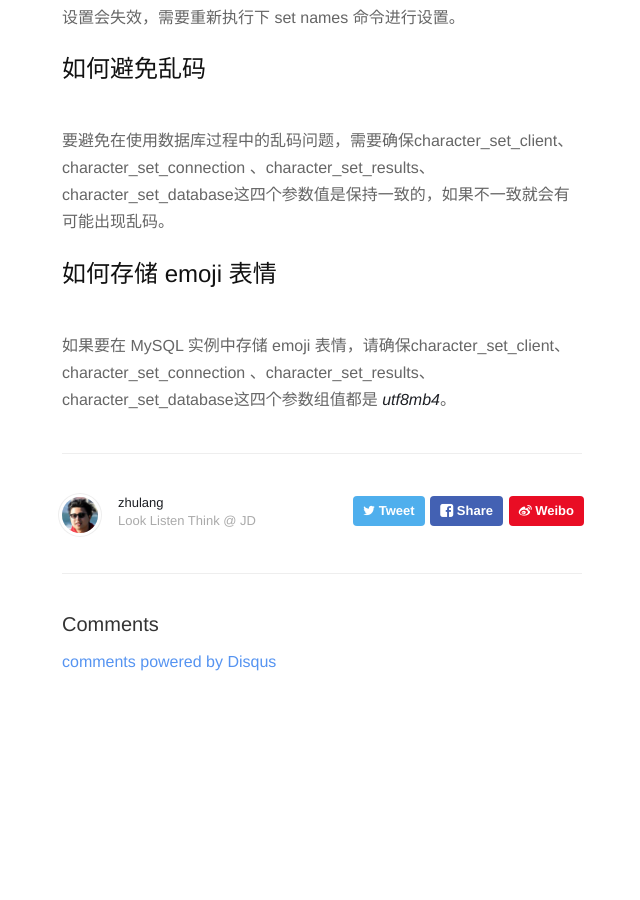
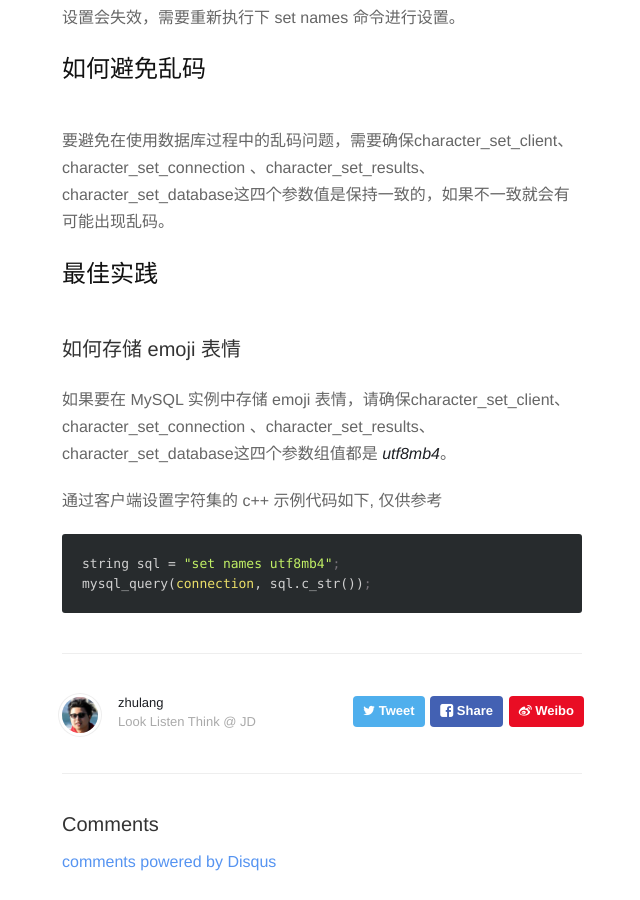
Before and after one commit to tibelf/tibelf.github.io, a Jekyll site: the page built from _posts/2019-05-09-MySQL 字符集编码问题.md, in a window 1280 px wide and 900 px high, scrolled down 2410 px. Shown: the whole window, without its empty margins (318-958 px from the left). Built offline with Jekyll 4.4.1, drawn with Linux system fonts in a browser that asks for light colours; nearby versions of some CDN libraries; library files that are not in the unit come from our copies; comment, search, counter and statistics services are not loaded; before the commit the page ends 3180 px from its top, so only the background shows below that.

Commit message:
1. 完善2019-05-09-MySQL字符集编码问题内容

````diff
--- a/_posts/2019-05-09-MySQL 字符集编码问题.md
+++ b/_posts/2019-05-09-MySQL 字符集编码问题.md
@@ -59,5 +59,13 @@ set names <字符集编码>;
 ## 如何避免乱码
 要避免在使用数据库过程中的乱码问题，需要确保`character_set_client`、`character_set_connection `、`character_set_results`、`character_set_database`这四个参数值是保持一致的，如果不一致就会有可能出现乱码。
 
-## 如何存储 emoji 表情
+## 最佳实践
+### 如何存储 emoji 表情
 如果要在 MySQL 实例中存储 emoji 表情，请确保`character_set_client`、`character_set_connection `、`character_set_results`、`character_set_database`这四个参数组值都是 ***utf8mb4***。
+
+通过客户端设置字符集的 c++ 示例代码如下, 仅供参考
+
+```
+string sql = "set names utf8mb4";
+mysql_query(connection, sql.c_str());
+```
````
